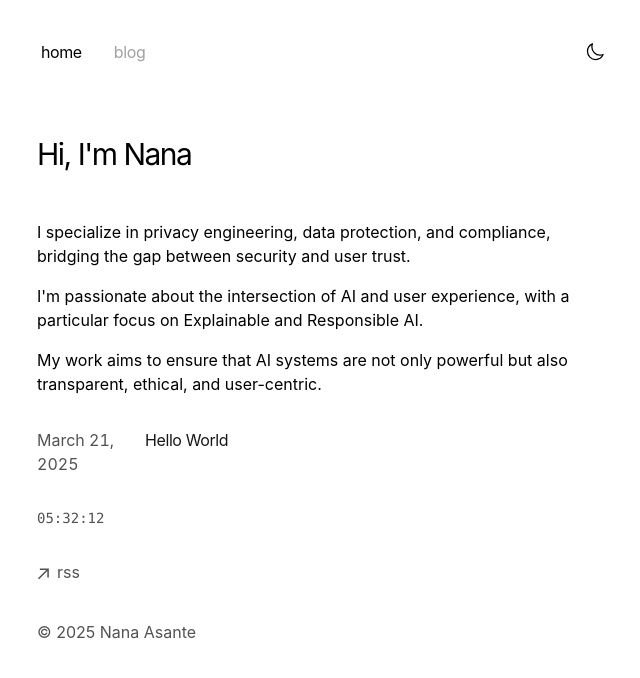
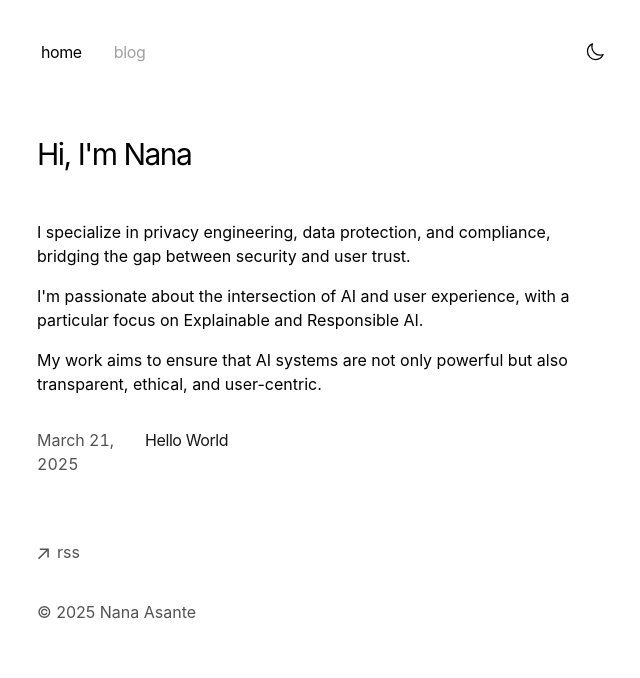
Before and after one commit to asanteanana/portv, a Next.js app: page / in a window 1280 px wide. Shown: the top 678 px of the page, without its empty margins (315-955 px from the left). Built offline with nearby package versions, Linux system fonts and the light colour scheme.

Commit message:
Revert: Remove live time display

```diff
--- a/app/components/live-time.tsx
+++ /dev/null
@@ -1,29 +0,0 @@
-'use client'
-
-import { useEffect, useState } from 'react'
-
-export function LiveTime() {
-  const [time, setTime] = useState(new Date())
-
-  useEffect(() => {
-    const timer = setInterval(() => {
-      setTime(new Date())
-    }, 1000) // Update every second
-
-    return () => clearInterval(timer)
-  }, [])
-
-  const formatTime = (time: Date) => {
-    const hours = time.getHours().toString().padStart(2, '0')
-    const minutes = time.getMinutes().toString().padStart(2, '0')
-    const seconds = time.getSeconds().toString().padStart(2, '0')
-
-    return `${hours}:${minutes}:${seconds}`
-  }
-
-  return (
-    <div className="font-mono text-sm text-neutral-600 dark:text-neutral-400 mt-8">
-      {formatTime(time)}
-    </div>
-  )
-}
--- a/app/page.tsx
+++ b/app/page.tsx
@@ -1,5 +1,4 @@
 import { BlogPosts } from 'app/components/posts'
-import { LiveTime } from 'app/components/live-time'
 
 export default function Page() {
   return (
@@ -19,7 +18,6 @@ export default function Page() {
       <div className="my-8">
         <BlogPosts />
       </div>
-      <LiveTime />
     </section>
   )
 }
```
